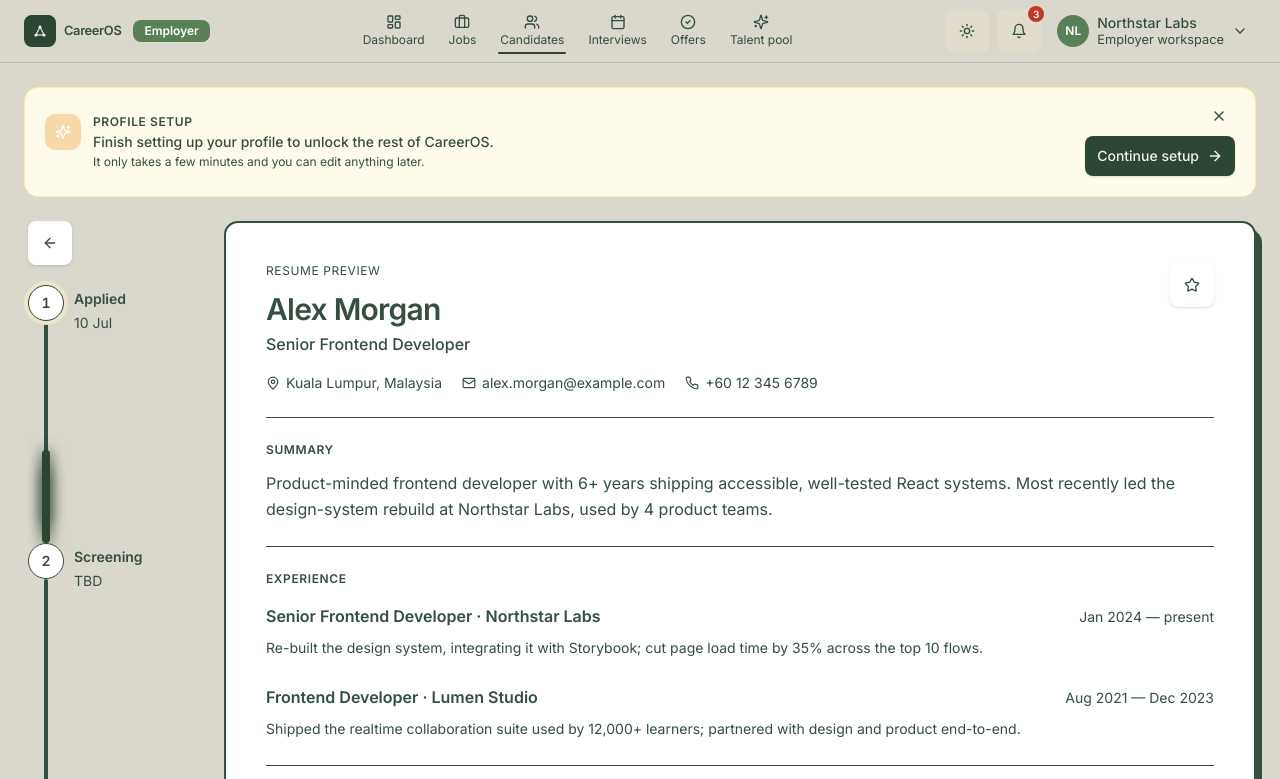
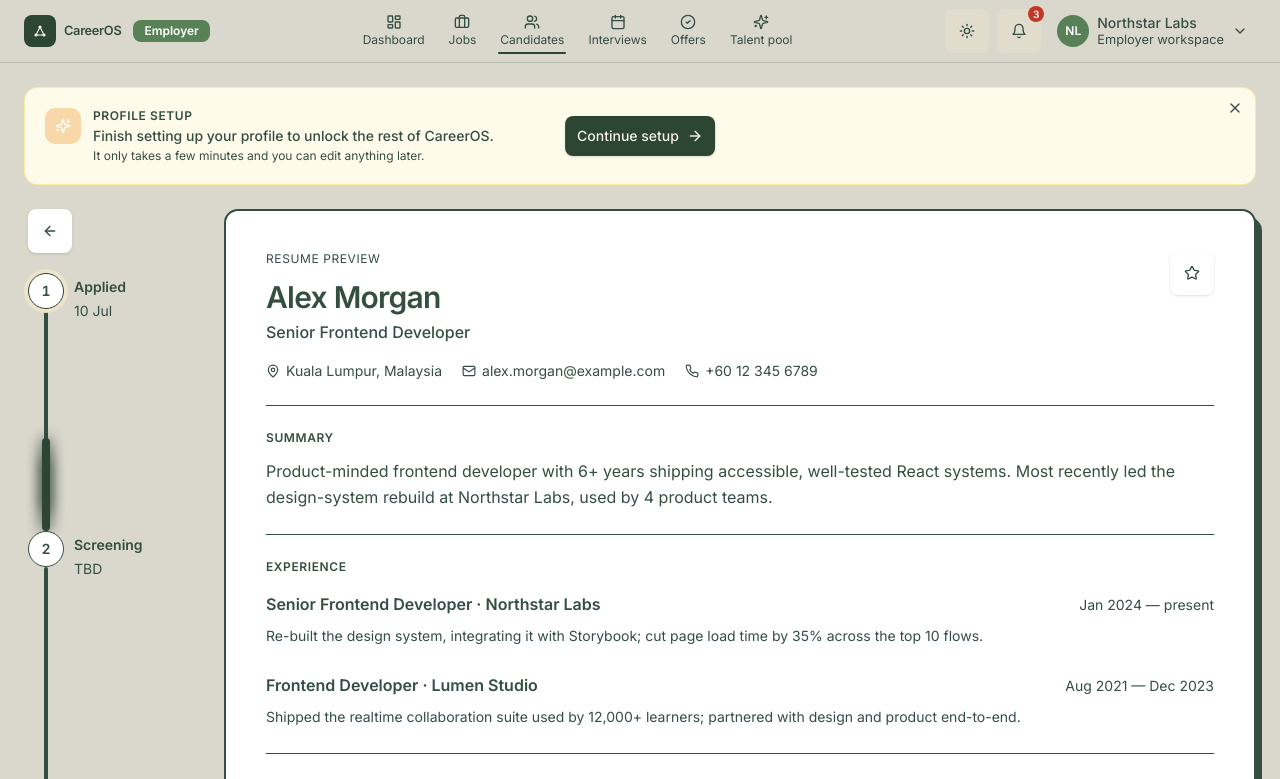
Before and after one commit to davidlaw373-glitch/talentbank-tech-hackathon-2cm, a Next.js app: page /employer/candidates/1 in a window 1280 px wide. Shown: the top 779 px of the page. Built offline with nearby package versions, Linux system fonts and the light colour scheme.

Commit message:
style: reposition setup banner actions

```diff
--- a/src/components/features/onboarding/setup-banner.tsx
+++ b/src/components/features/onboarding/setup-banner.tsx
@@ -37,8 +37,16 @@ export function SetupBanner({ role }: SetupBannerProps) {
     <aside
       role="region"
       aria-label="Profile setup reminder"
-      className="relative mb-6 flex flex-wrap items-center justify-between gap-3 rounded-xl border border-amber-300/40 bg-amber-50 p-4 sm:p-5 dark:border-amber-200/30 dark:bg-amber-950/30"
+      className="relative mb-6 flex flex-wrap items-center justify-between gap-3 rounded-xl border border-amber-300/40 bg-amber-50 p-4 pr-12 sm:p-5 sm:pr-12 dark:border-amber-200/30 dark:bg-amber-950/30"
     >
+      <button
+        type="button"
+        aria-label="Dismiss profile setup reminder"
+        className="absolute right-1 top-1 inline-flex h-8 w-8 items-center justify-center rounded-full text-muted-foreground transition-colors hover:bg-highlight-soft hover:text-foreground focus-visible:outline-none focus-visible:ring-2 focus-visible:ring-ring"
+        onClick={() => setDismissed(true)}
+      >
+        <X className="h-4 w-4" aria-hidden />
+      </button>
       <div className="flex items-start gap-3">
         <span
           aria-hidden
@@ -58,22 +66,16 @@ export function SetupBanner({ role }: SetupBannerProps) {
           </p>
         </div>
       </div>
-      <div className="-mt-2 ml-auto flex shrink-0 flex-col items-end gap-1">
-        <button
-          type="button"
-          aria-label="Dismiss profile setup reminder"
-          className="inline-flex h-8 w-8 items-center justify-center rounded-full text-muted-foreground transition-colors hover:bg-highlight-soft hover:text-foreground focus-visible:outline-none focus-visible:ring-2 focus-visible:ring-ring"
-          onClick={() => setDismissed(true)}
+      <Button
+        asChild
+        size="sm"
+        className="ml-auto sm:absolute sm:left-1/2 sm:top-1/2 sm:ml-0 sm:-translate-x-1/2 sm:-translate-y-1/2"
       >
-          <X className="h-4 w-4" aria-hidden />
-        </button>
-        <Button asChild size="sm">
         <Link href={`/onboarding/${role}`}>
           Continue setup
           <ArrowRight />
         </Link>
       </Button>
-      </div>
     </aside>
   );
 }
```
Also changed, not shown: 1 other file (tests, documents, lock files or other folders). Lines whose indentation alone changed are shown as unchanged.
